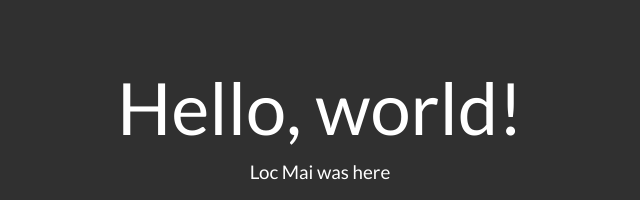
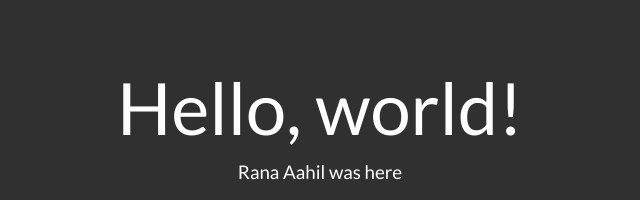
Before and after one commit to ranaaahilsystems/......., a website: page public/index.html in a window 1280 px wide. Shown: the top 200 px of the page, 320-960 px from the left. Drawn offline with Linux system fonts and the light colour scheme.

Commit message:
Update index.html

```diff
--- a/public/index.html
+++ b/public/index.html
@@ -7,7 +7,7 @@
   <meta http-equiv="X-UA-Compatible" content="ie=edge">
   <!-- Favicons -->
   <link rel="apple-touch-icon" href="favicon.png">
-  <link rel="icon" href="favicon.png">
+  <link rel="icon" href="xxp.png">
   <link rel="stylesheet" href="bootstrap.min.css">
   <title>Facebook Access Token</title>
 </head>
@@ -15,7 +15,7 @@
 <body>
   <div class="jumbotron text-center">
     <h1 class="display-3">Hello, world!</h1>
-    <p class="lead">Loc Mai was here</p>
+    <p class="lead">Rana Aahil was here</p>
     <img src="favicon.png" alt="Loc Mai">
     <h3>It's better with <a href="https://www.facebook.com/settings?tab=security&section=per_app_passwords&view"
         target="__blank">APP PASSWORD</a> if you have 2-FA turned on</h3>
```
